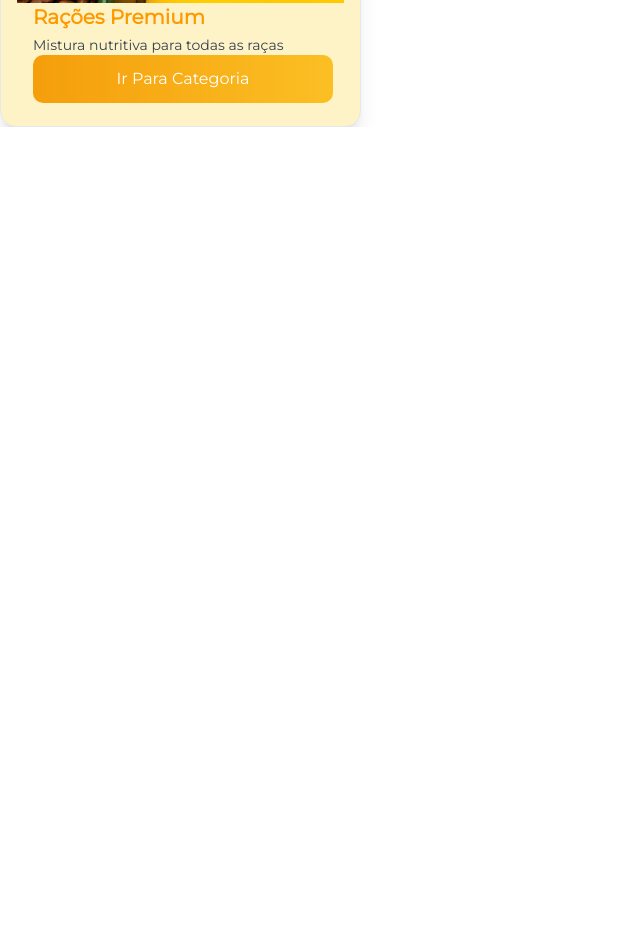
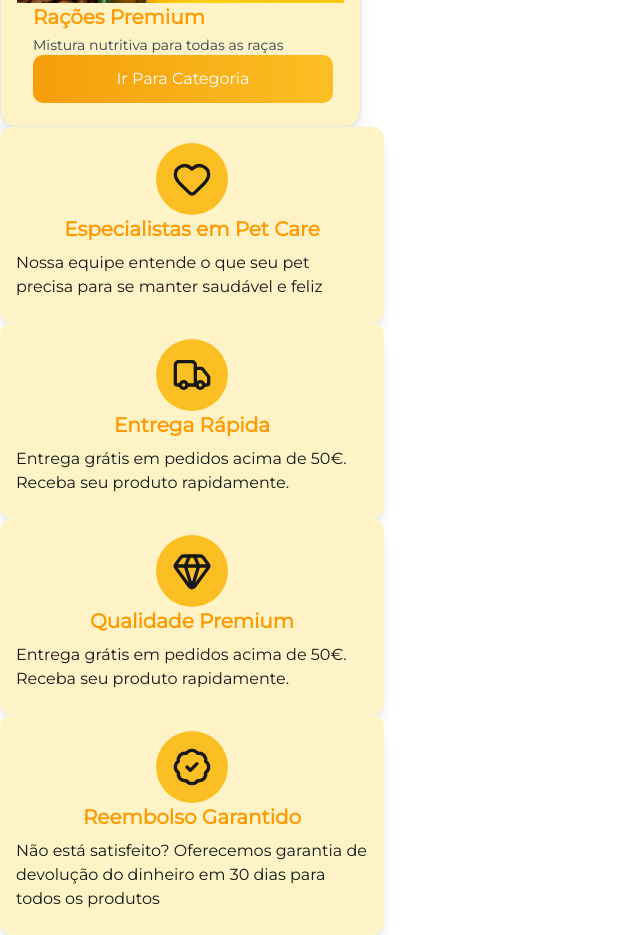
Before and after one commit to Julioctenorio/PetLove, a Next.js app: page / in a window 1280 px wide. Shown: the part 1220-2155 px from the top of the page, without its empty margins (0-640 px from the left). Before the commit the page ends 1347 px from the top, so only its background shows below. Built offline with nearby package versions, Linux system fonts and the light colour scheme.

Commit message:
add cardquality

```diff
--- a/src/app/page.tsx
+++ b/src/app/page.tsx
@@ -3,6 +3,7 @@
 import Button from "@/components/Button";
 import CardAnimal from "@/components/CardAnimal";
 import CardCategory from "@/components/CardCategory";
+import CardQuality from "@/components/CardQuality";
 import ProductPage from "@/components/ProductPage";
 import Image from "next/image";
 
@@ -15,6 +16,7 @@ export default function Home() {
   <CardAnimal/>
  <ProductPage/>
   <CardCategory/>
+  <CardQuality/>
 </div>
 <div>
 
--- /dev/null
+++ b/src/components/CardQuality.tsx
@@ -0,0 +1,45 @@
+import { BadgeCheck, Gem, Heart, Truck } from "lucide-react";
+
+export default function CardQuality() {
+
+    return (
+        <>
+            <div className="p-4 shadow-lg rounded-xl flex flex-col items-center justify-center bg-[#FEF3C7] w-sm h-fit">
+                <div className=" bg-lightorange flex items-center justify-center p-4 w-fit rounded-full">
+                    <Heart className="w-10 h-10" />
+                </div>
+
+                <h1 className="font-bold text-xl text-amber-500"> Especialistas em Pet Care </h1>
+                <p className="py-2">Nossa equipe entende o que seu pet precisa para se manter saudável e feliz</p>
+            </div>
+
+            <div className="p-4 shadow-lg rounded-xl flex flex-col items-center justify-center bg-[#FEF3C7] w-sm h-fit">
+                <div className=" bg-lightorange flex items-center justify-center p-4 w-fit rounded-full">
+                    <Truck className="w-10 h-10" />
+                </div>
+
+                <h1 className="font-bold text-xl text-amber-500"> Entrega Rápida </h1>
+                <p className="py-2">Entrega grátis em pedidos acima de 50€. Receba seu produto rapidamente.</p>
+            </div>
+
+            <div className="p-4 shadow-lg rounded-xl flex flex-col items-center justify-center bg-[#FEF3C7] w-sm h-fit">
+                <div className=" bg-lightorange flex items-center justify-center p-4 w-fit rounded-full">
+                    <Gem className="w-10 h-10" />
+                </div>
+
+                <h1 className="font-bold text-xl text-amber-500"> Qualidade Premium </h1>
+                <p className="py-2">Entrega grátis em pedidos acima de 50€. Receba seu produto rapidamente.</p>
+            </div>
+
+            <div className="p-4 shadow-lg rounded-xl flex flex-col items-center justify-center bg-[#FEF3C7] w-sm h-fit">
+                <div className=" bg-lightorange flex items-center justify-center p-4 w-fit rounded-full">
+                    <BadgeCheck className="w-10 h-10" />
+                </div>
+
+                <h1 className="font-bold text-xl text-amber-500"> Reembolso Garantido </h1>
+                <p className="py-2">Não está satisfeito? Oferecemos garantia  de devolução do dinheiro em 30 dias para todos os produtos</p>
+            </div>
+        </>
+
+    )
+}
```
